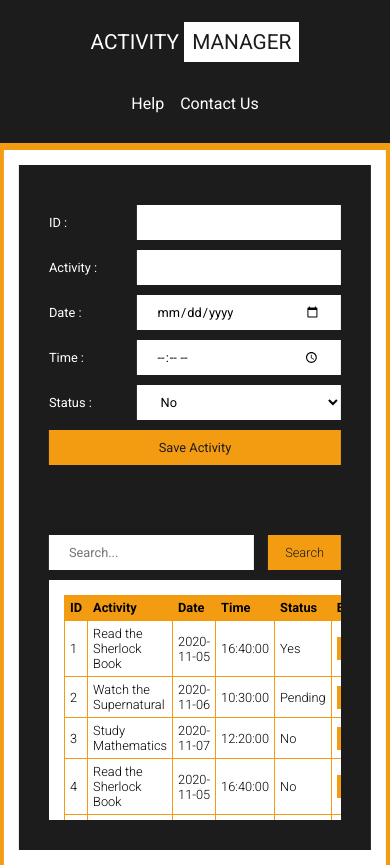
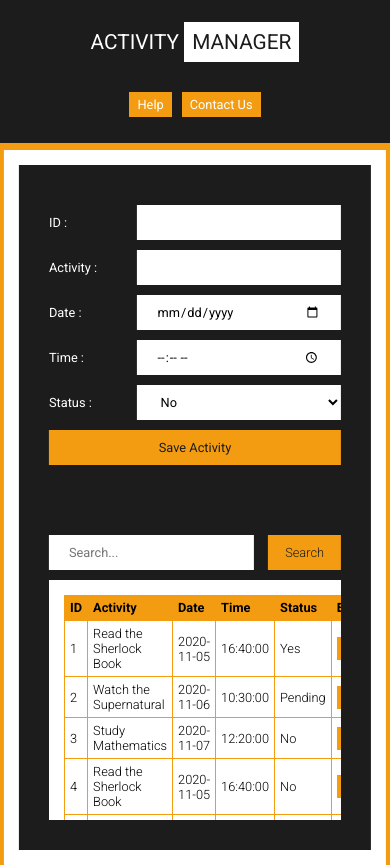
Before and after one commit to wahsandaruwan/activity_mgmt_app_frontend, a plain HTML site: page index.html in a window 390 px wide. Drawn offline with Linux system fonts and the light colour scheme.

Commit message:
CSS Updated

```diff
--- a/css/style.css
+++ b/css/style.css
@@ -61,8 +61,14 @@ header nav .menu li{
 header nav .menu li a{
     text-decoration: none;
     color: #fff;
-    font-size: 1rem;
+    font-size: 0.8rem;
     padding: 5px 8px;
+    background-color: #f39c12;
+    transition: all 0.3s ease-in;
+}
+
+header nav .menu li a:hover{
+    background-color: #95a5a6;
 }
 
 /* -------Container------- */
@@ -245,7 +251,7 @@ header nav .menu li a{
     }
 
     header nav .menu li{
-        margin-left: 0;
+        margin: 0 5px;
     }
 
     /* -------Container------- */
```
